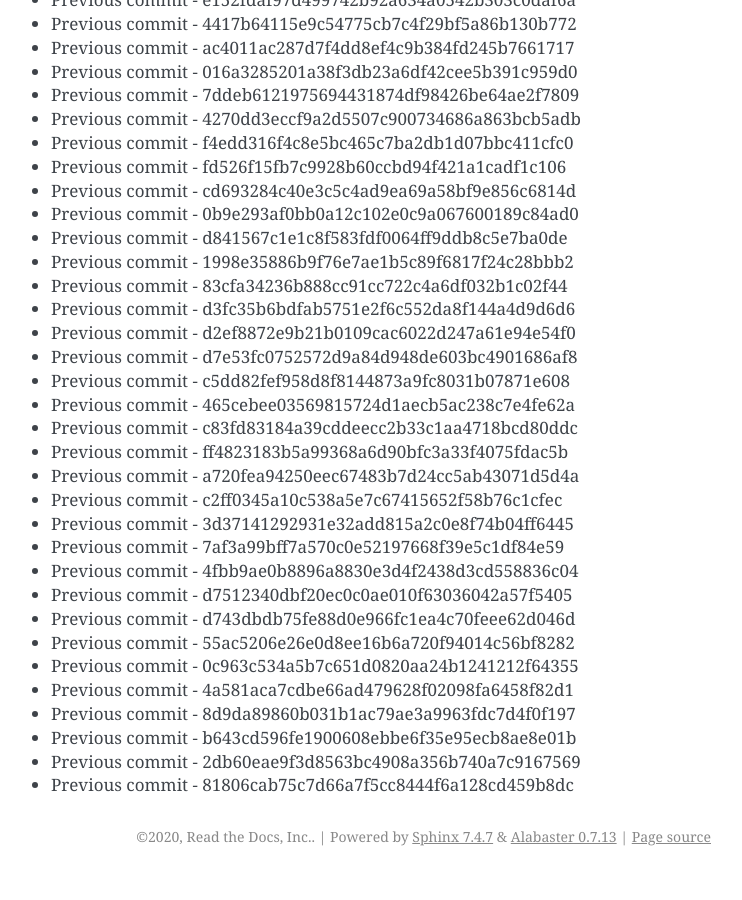
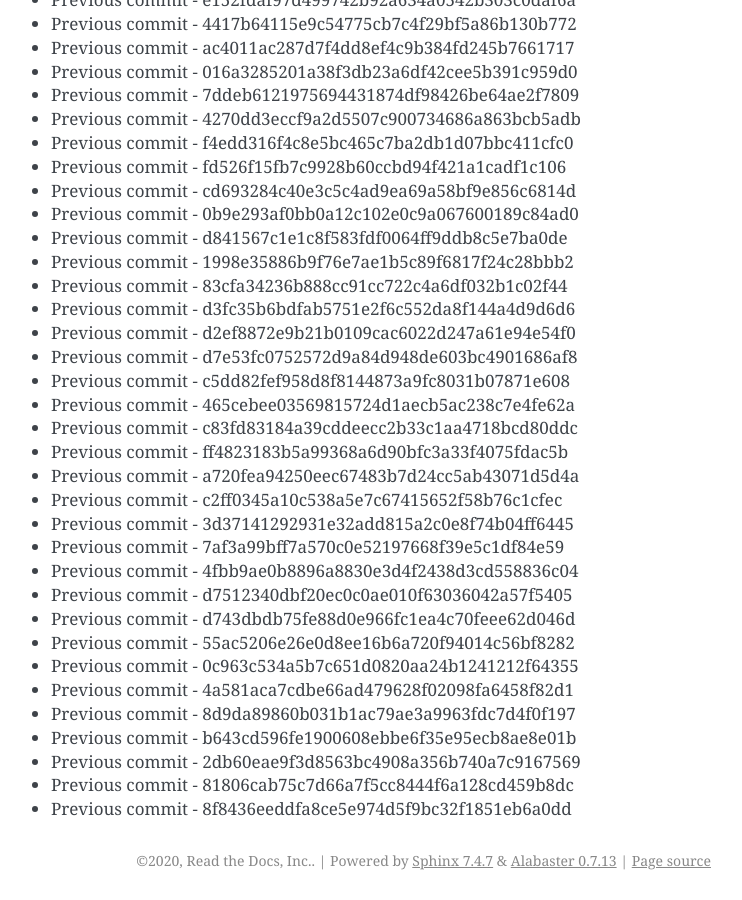
Before and after one commit to readthedocs/rtd-git-stresstest, a Sphinx documentation site: the page built from docs/updates.rst, in a window 1280 px wide and 900 px high, scrolled down 63146 px. Shown: the whole window, without its empty margins (399-1141 px from the left). Built offline with Sphinx 7.4.7, drawn with Linux system fonts in a browser that asks for light colours; before the commit the page ends 64022 px from its top, so only the background shows below that.

Commit message:
Generating commit from previous: 8f8436eeddfa8ce5e974d5f9bc32f1851eb6a0dd

```diff
--- a/docs/updates.rst
+++ b/docs/updates.rst
@@ -2685,3 +2685,4 @@ It can be tested for any performance characteristics.
 * Previous commit - b643cd596fe1900608ebbe6f35e95ecb8ae8e01b
 * Previous commit - 2db60eae9f3d8563bc4908a356b740a7c9167569
 * Previous commit - 81806cab75c7d66a7f5cc8444f6a128cd459b8dc
+* Previous commit - 8f8436eeddfa8ce5e974d5f9bc32f1851eb6a0dd
```
